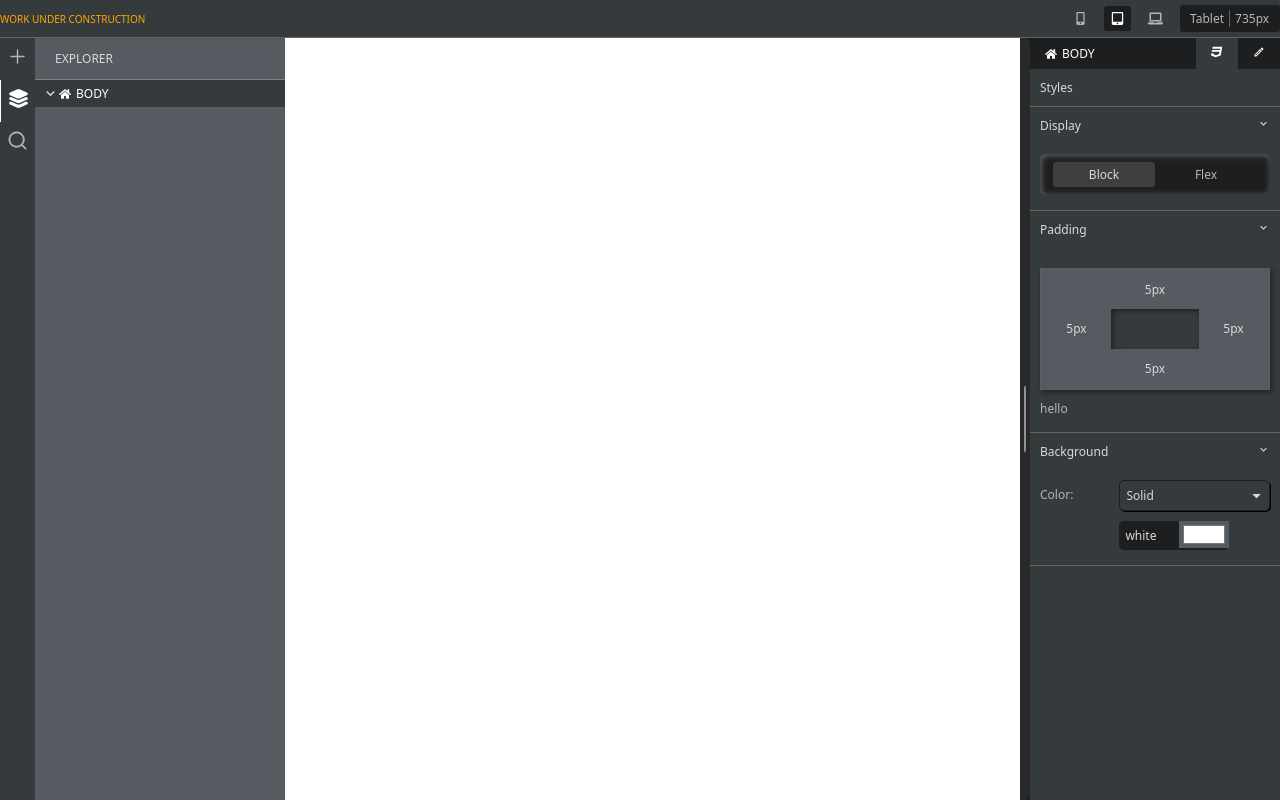
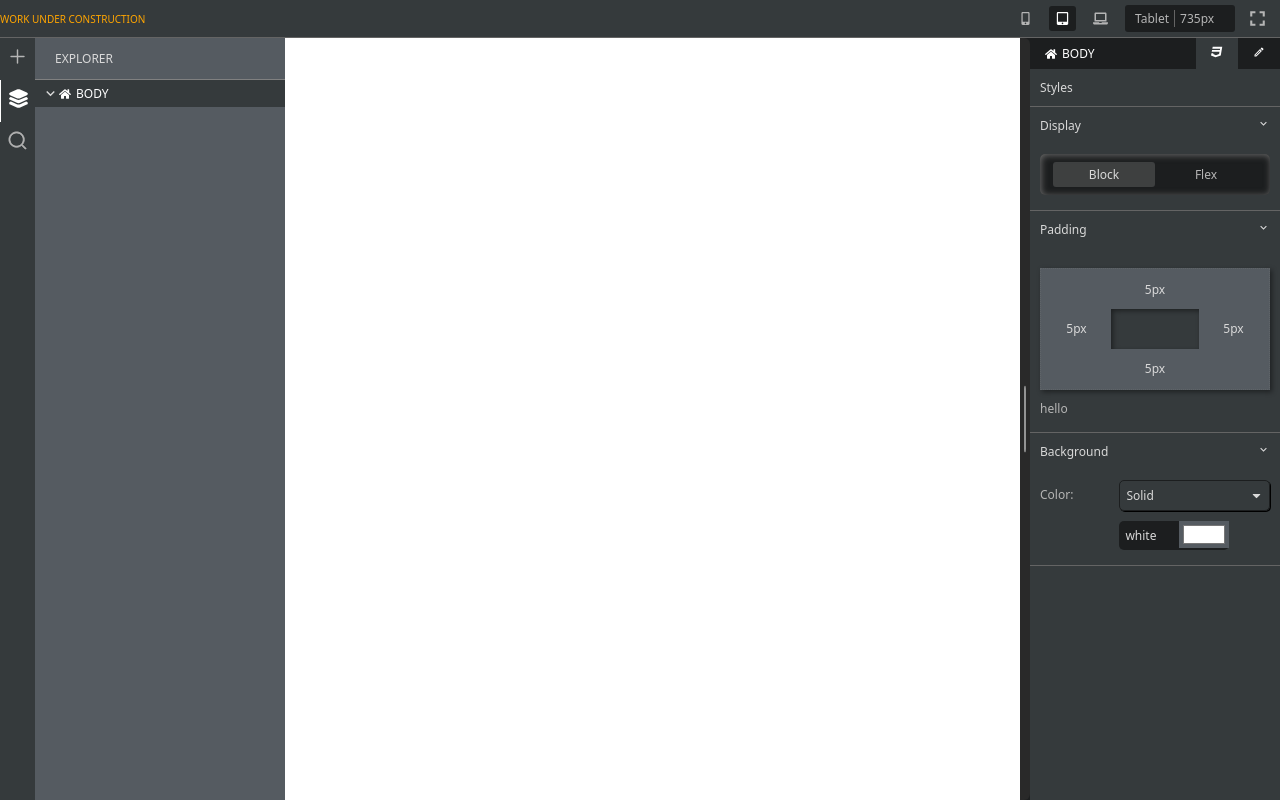
Before and after one commit to priyanshu88064/divbucket, a React (Vite) app: page / in a window 1280 px wide. Built offline with nearby package versions, Linux system fonts and the light colour scheme.

Commit message:
added fullscreen, added drag image in rlitems

```diff
--- a/src/Components/Headbar/Headbar.jsx
+++ b/src/Components/Headbar/Headbar.jsx
@@ -2,10 +2,11 @@ import { FaLaptop, FaMobileAlt, FaTabletAlt } from 'react-icons/fa';
 import styles from './headbar.module.css';
 import { useDispatch, useSelector } from 'react-redux';
 import { updateRootWidth } from '../../store/reducers/treeReducer';
+import { MdFullscreen } from 'react-icons/md';
 
 export default () => {
     const dispatch = useDispatch();
-    const maxWidth = useSelector(state => Math.floor(state.treeReducer.bgContentRect?.width-10));
+    const maxWidth = useSelector(state => Math.floor(state.treeReducer.bgContentRect?.width - 10));
     const width = useSelector(state => {
         if (state.treeReducer.styleMap.root.width === '100%')
             return maxWidth;
@@ -30,6 +31,14 @@ export default () => {
                 </div>
                 {width}px
             </div>
+            <div className={styles.fscreen} onClick={() => {
+                if (!document.fullscreenElement)
+                    document.documentElement.requestFullscreen();
+                else if (document.exitFullscreen)
+                    document.exitFullscreen();
+            }}>
+                <MdFullscreen size={25}/>
+            </div>
         </div >
     );
 }
--- a/src/Components/Headbar/headbar.module.css
+++ b/src/Components/Headbar/headbar.module.css
@@ -40,9 +40,19 @@
     margin-left: 10px;
     display: flex;
     gap: 5px;
-    width: 100px;
+    width: 110px;
 }
 .width > div{
     border-right: 1px solid var(--gray_border);
     padding-right: 5px;
 }
+.fscreen{
+    display: flex;
+    align-items: center;
+    margin-inline: 10px;
+    color: var(--text_2);
+    font-weight: bolder;
+}
+.fscreen:hover{
+    background-color: var(--pg_bg);
+}
--- a/src/Components/SideBar/SideBar.jsx
+++ b/src/Components/SideBar/SideBar.jsx
@@ -28,7 +28,7 @@ export default () => {
     }
 
     return (
-        <div className={styles.sidebar}>
+        <div className={styles.sidebar} id='sidebar'>
             <div className={styles.cont}>
                 <div onClick={() => handleTabClick(0)} className={`${tab === 0 && styles.activetab} ${styles.it}`}><IoAddOutline className={styles.it0} size={23} /></div>
                 <div onClick={() => handleTabClick(1)} className={`${tab === 1 && styles.activetab} ${styles.it}`}><IoLayers className={styles.it0} size={23} /></div>
@@ -88,14 +88,23 @@ export default () => {
 const Explorer = () => {
 
     const draggedNode = useRef(null);
+    const dragWrapperRef = useRef(null);
     const dispatch = useDispatch();
 
     const handleDragStart = (e) => {
+        const sidebar = document.getElementById('sidebar');
+        var dragWrapper = document.createElement('div');
+        var dragImage = document.createElement('div');
+        dragImage.innerText = e.target.innerText;
+        dragWrapper.classList.add(styles.dragwrapper);
+        dragImage.classList.add(styles.dragimage);
+        dragWrapper.appendChild(dragImage)
+        sidebar.appendChild(dragWrapper);
+        e.dataTransfer.setDragImage(dragImage, -30, -10);
+
+        draggedNode.current = e.target;
+        dragWrapperRef.current = dragWrapper;
         e.target.classList.add(styles.removingitem);
-        draggedNode.current = e.target;
-        var img = document.createElement("img");
-        img.src = "";
-        e.dataTransfer.setDragImage(img, 0, 0);
     }
     const handleDragEnd = (e) => {
         e.target.classList.remove(styles.removingitem);
@@ -120,6 +129,8 @@ const Explorer = () => {
     }
     const handleDrop = (e) => {
         e.target.classList.remove(styles.dragtop, styles.dragmiddle, styles.dragbottom);
+        if (dragWrapperRef && dragWrapperRef.current)
+            dragWrapperRef.current.remove();
         const targetNode = e.target.getAttribute('data-id');
         const _draggedNode = draggedNode.current.getAttribute('data-id');
         if (!targetNode || targetNode === _draggedNode) return;
--- a/src/Components/SideBar/sidebar.module.css
+++ b/src/Components/SideBar/sidebar.module.css
@@ -121,3 +121,16 @@
   opacity: .3;
   border-color: transparent !important;
 }
+.dragwrapper{
+  position:absolute;
+  left: 0;
+  top: 0;
+  transform: translate(-100%);
+}
+.dragimage{
+  background-color: yellow;
+  color: black;
+  font-size: 11px;
+  padding: 3px 10px;
+  border-radius: 10px;
+}
```
Also changed, not shown: TODO.txt.
